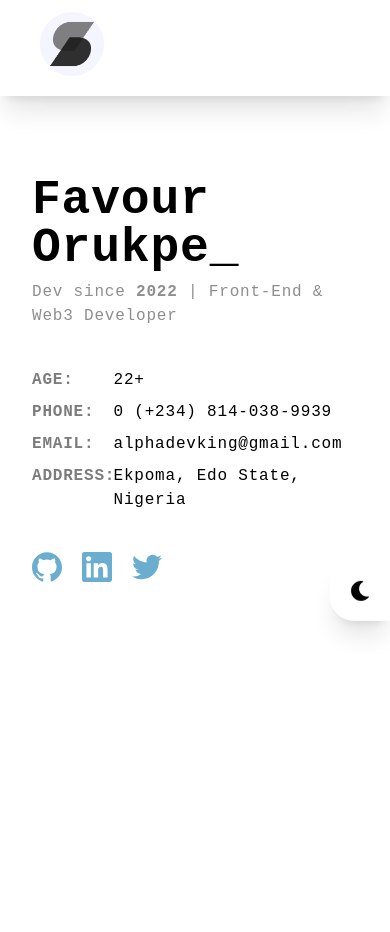
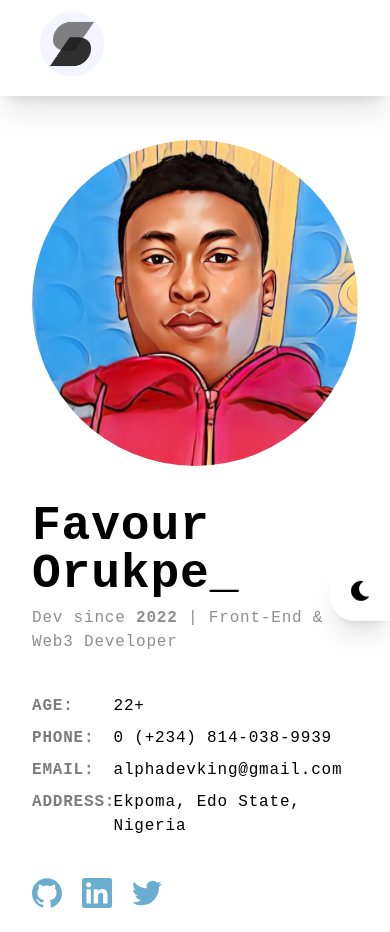
Before and after one commit to alphadevking/alspot.com, a Next.js app: page / in a window 390 px wide. Before the commit the page ends 844 px from the top, so only its background shows below. Built offline with nearby package versions, Linux system fonts and the light colour scheme.

Commit message:
header fix

```diff
--- a/src/site/components/Sections/Header.tsx
+++ b/src/site/components/Sections/Header.tsx
@@ -17,7 +17,7 @@ const Header = () => {
         <div className='pt-32'>
             <Motion variants={Variants.fadeInView} className='flex flex-wrap'>
                 <div className='self-center py-3 md:py-5 px-3 '>
-                    <Image src={alpha} alt={''} className='rounded-full hidden md:rounded md:w-80 h-fit md:inline-block'/>
+                    <Image src={alpha} alt={''} className='rounded-full md:rounded md:w-80 h-fit'/>
                 </div>
                 <div className='grid self-center py-6 px-3 tracking-wider gap-y-2'>
                     <Motion variants={Variants.fadeInFromLeft} className='text-5xl font-bold'>Favour Orukpe_</Motion>
```
